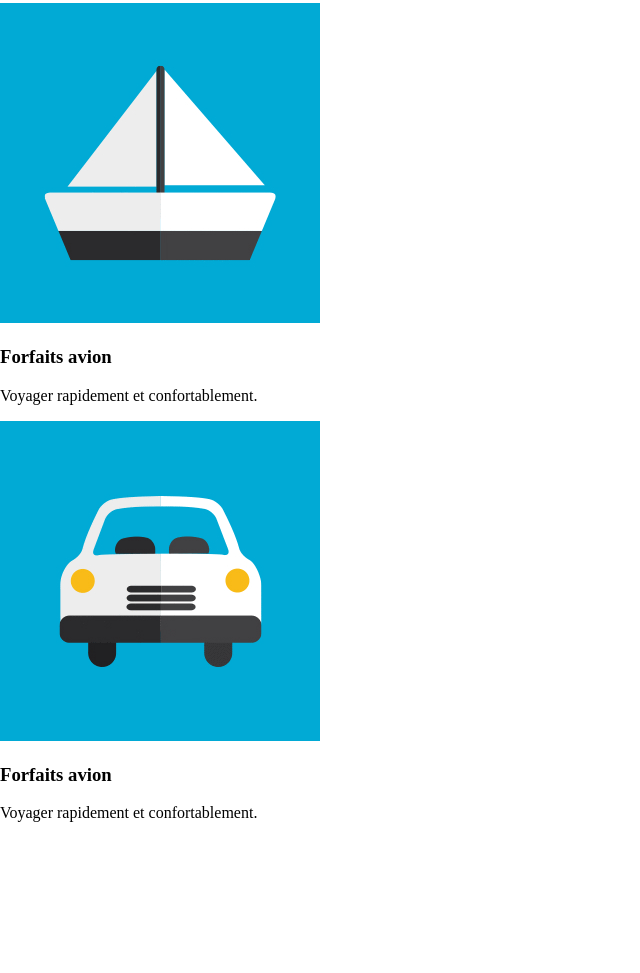
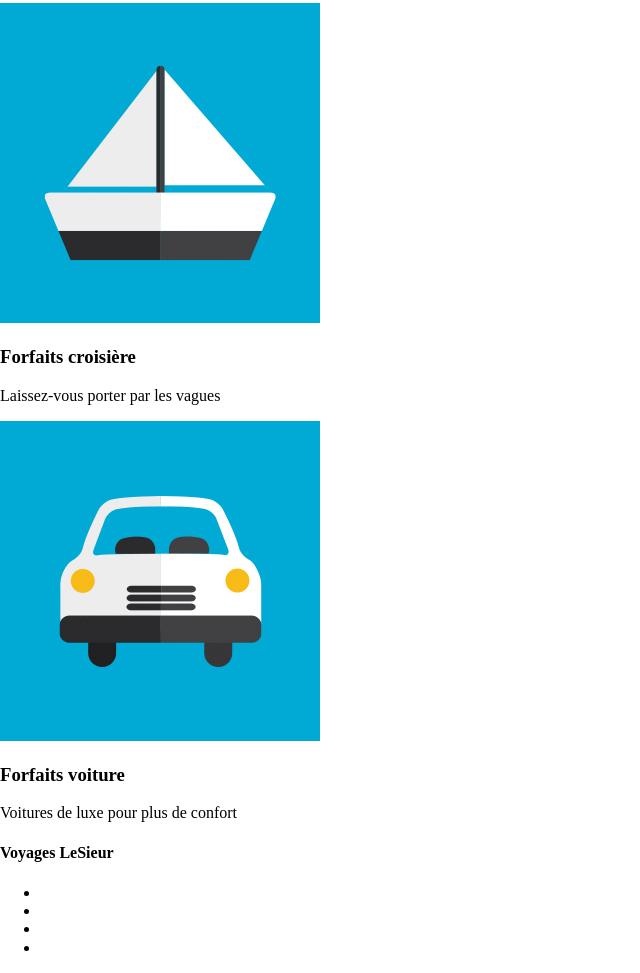
Before and after one commit to adamelalfy/site, a plain HTML site: page index.html in a window 1280 px wide. Shown: the part 765-1738 px from the top of the page, without its empty margins (0-640 px from the left). Before the commit the page ends 1604 px from the top, so only its background shows below. Drawn offline with Linux system fonts and the light colour scheme.

Commit message:
bruhbruhbrubhruehbescdsvfvsdf
fasdfdsfds

```diff
--- a/index.html
+++ b/index.html
@@ -68,21 +68,21 @@
 
                     <img src="images/avion1.jpg" alt="Forfait avion">
                     <h3>Forfaits <strong>avion</strong></h3>
-                    <p>Voyager rapidement et confortablement.</p>
+                    <p>Voyager rapidement et confortablement</p>
 
                 </article>
                 <article>
 
                     <img src="images/bateau1.jpg" alt="Forfait croisière">
-                    <h3>Forfaits <strong>avion</strong></h3>
-                    <p>Voyager rapidement et confortablement.</p>
+                    <h3>Forfaits <strong>croisière</strong></h3>
+                    <p>Laissez-vous porter par les vagues</p>
 
                 </article>
                 <article>
 
                     <img src="images/auto1.jpg" alt="Forfait voiture">
-                    <h3>Forfaits <strong>avion</strong></h3>
-                    <p>Voyager rapidement et confortablement.</p>
+                    <h3>Forfaits <strong>voiture</strong></h3>
+                    <p>Voitures de luxe pour plus de confort</p>
 
                 </article>
 
@@ -93,7 +93,15 @@
     <footer>
         <div class="wrapper">
 
-
+            <h4>Voyages LeSieur</h4>
+            <nav>
+                <ul>
+                    <li class="facebook"><a href="http://www.facebook.com"></a></li>
+                    <li class="twitter"><a href="http://www.twitter.com"></a></li>
+                    <li class="linkedin"><a href="http://www.linkedin.com"></a></li>
+                    <li class="pinterest"><a href="http://www.pinterest.com"></a></li>
+                </ul>
+            </nav>
 
         </div>
     </footer>
```
